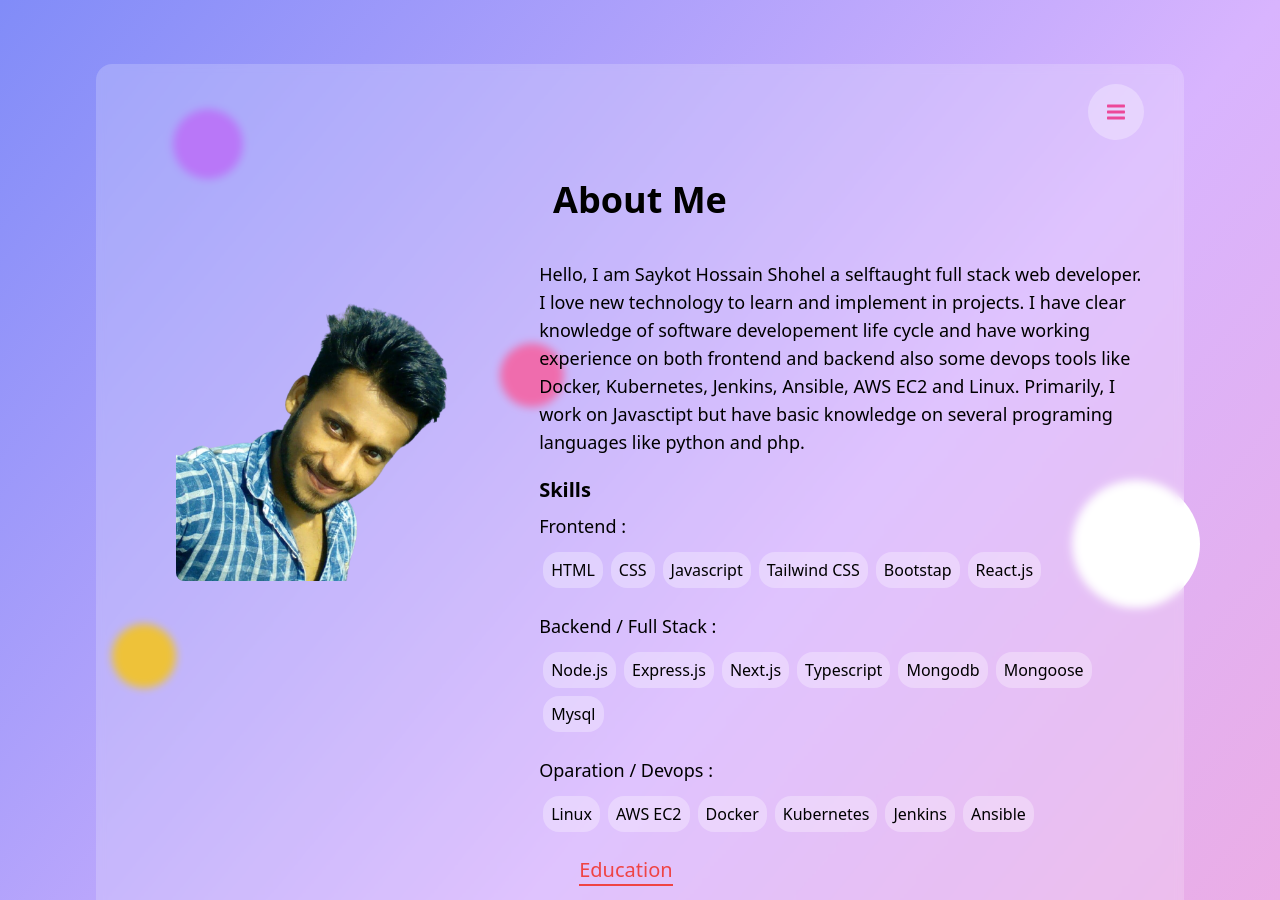
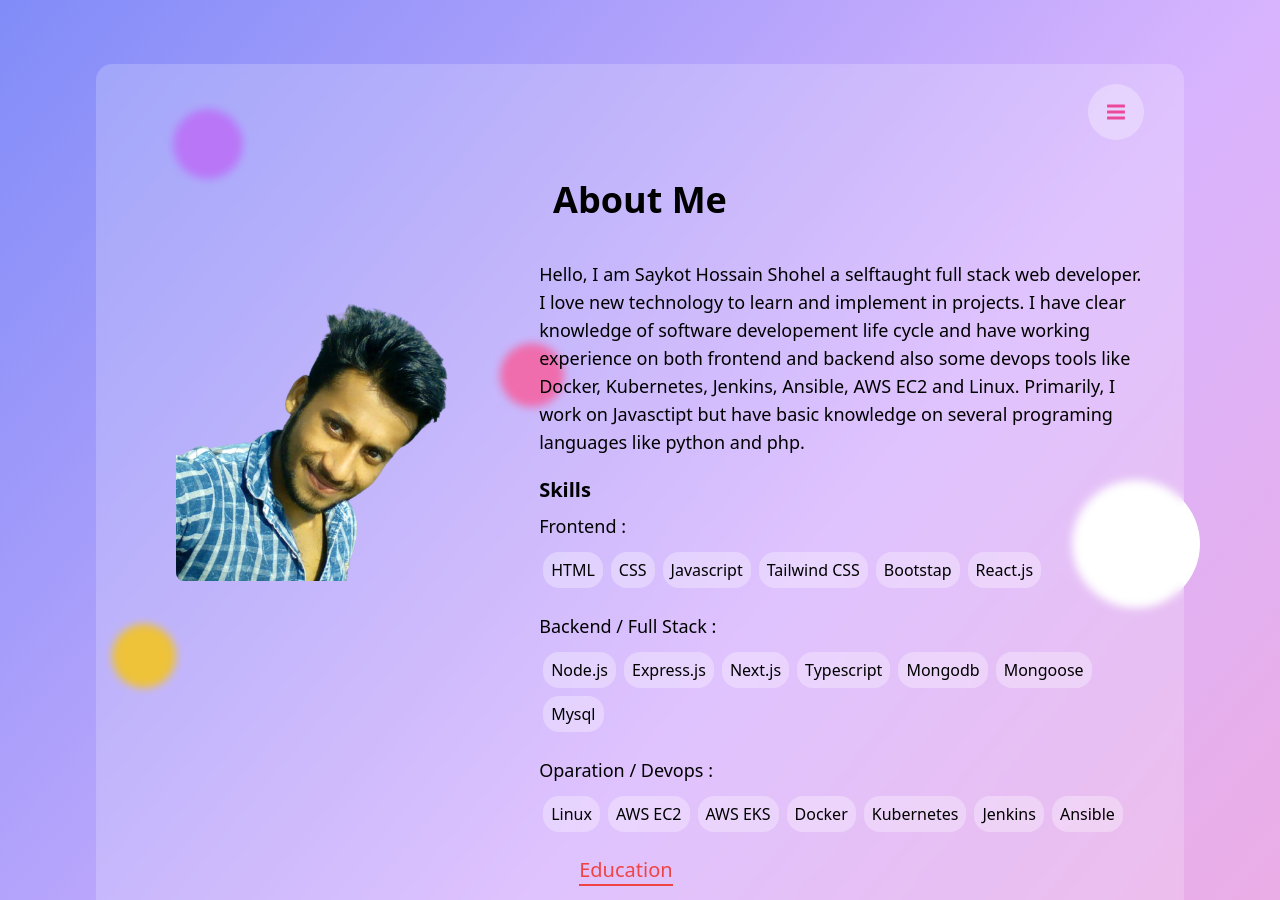
Before and after one commit to Saykot1997/glassmorphism-protfolio, a Next.js app: page /about in a window 1280 px wide. Shown: the top 900 px of the page. Built offline with nearby package versions, Linux system fonts and the light colour scheme.

Commit message:
linkdin link changed

```diff
--- a/pages/about.js
+++ b/pages/about.js
@@ -88,6 +88,7 @@ export default function About() {
                                             <div className='flex flex-wrap'>
                                                 <span className='skilitem'>Linux</span>
                                                 <span className='skilitem'>AWS EC2</span>
+                                                <span className='skilitem'>AWS EKS</span>
                                                 <span className='skilitem'>Docker</span>
                                                 <span className='skilitem'>Kubernetes</span>
                                                 <span className='skilitem'>Jenkins</span>
--- a/pages/contract.js
+++ b/pages/contract.js
@@ -79,7 +79,7 @@ export default function Contract() {
                                                 </a>
                                             </div>
                                             <div className='linkItems group'>
-                                                <a href="https://www.linkedin.com/in/shohel-mia-6b31b9216/" target="_blank" rel="noopener noreferrer">
+                                                <a href="https://www.linkedin.com/in/shohel-mia-b72560234/" target="_blank" rel="noopener noreferrer">
                                                     <ImLinkedin2 className='contactIcon group-hover:text-white' />
                                                 </a>
                                             </div>
```
